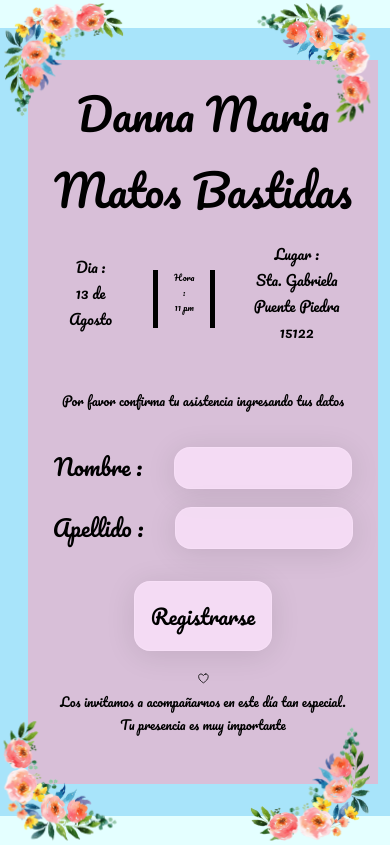
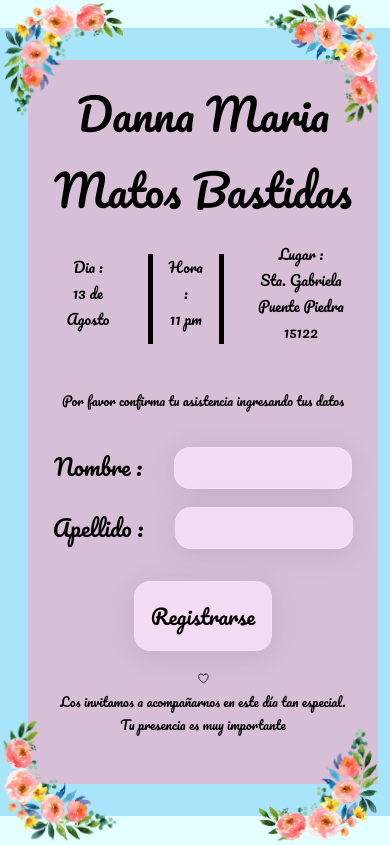
Before and after one commit to BYoda04/invitation-web, a React (Create React App) app: page / in a window 390 px wide. Built offline with nearby package versions, Linux system fonts and the light colour scheme.

Commit message:
24/07/2022

```diff
--- a/src/App.css
+++ b/src/App.css
@@ -281,7 +281,7 @@ body{
   }
 
   .border-lateral{
-    font-size: .6em;
+    padding-left: .5rem;
   }
 
   .form-create-container{
@@ -329,7 +329,7 @@ body{
 
   .top-rigth{
     top: 0;
-    right: 1rem;
+    right: .5rem;
     transform: rotate(90deg);
   }
 
@@ -340,7 +340,7 @@ body{
 
   .bottom-rigth{
     bottom: 0;
-    right: 1rem;
+    right: .5rem;
     transform: rotate(180deg);
   }
 
```
